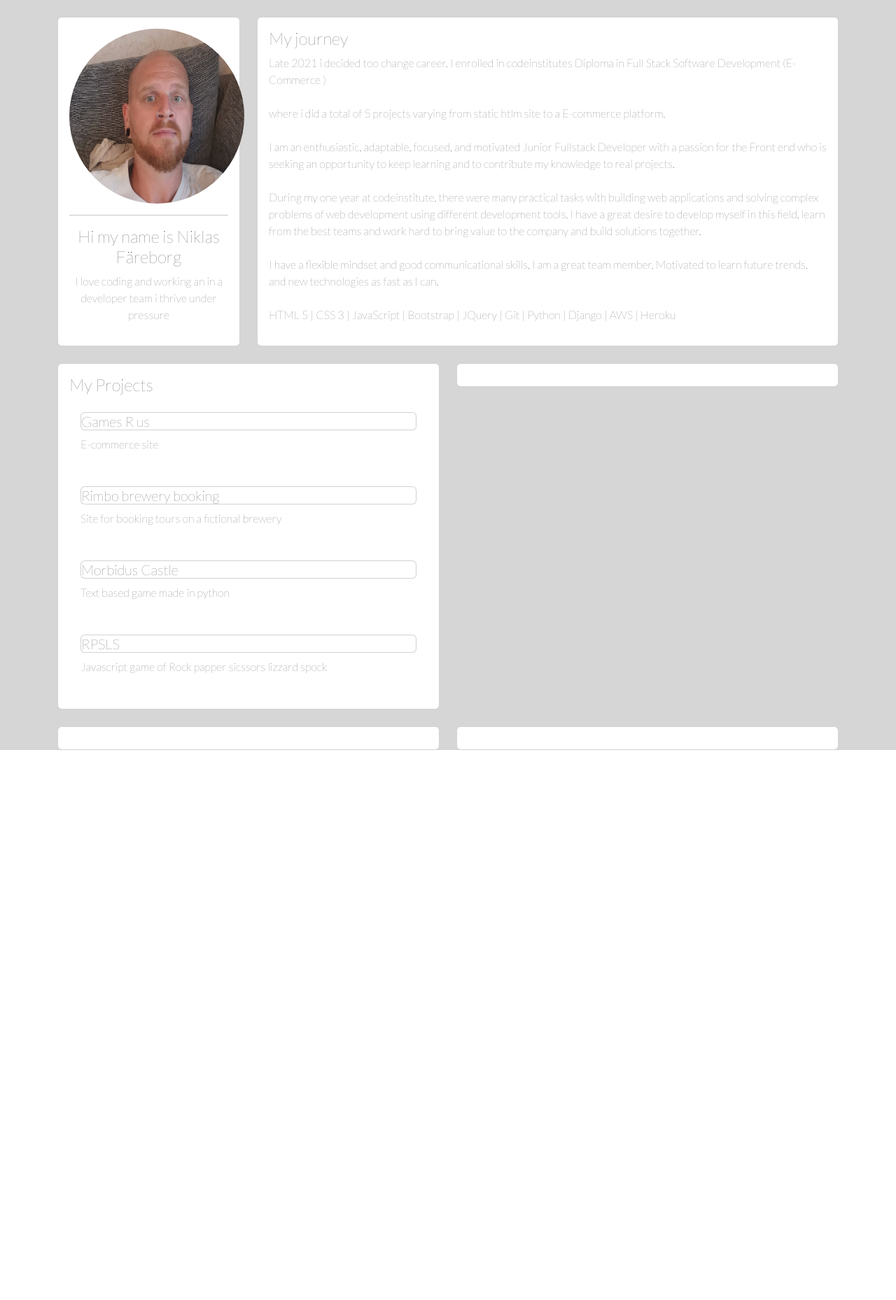
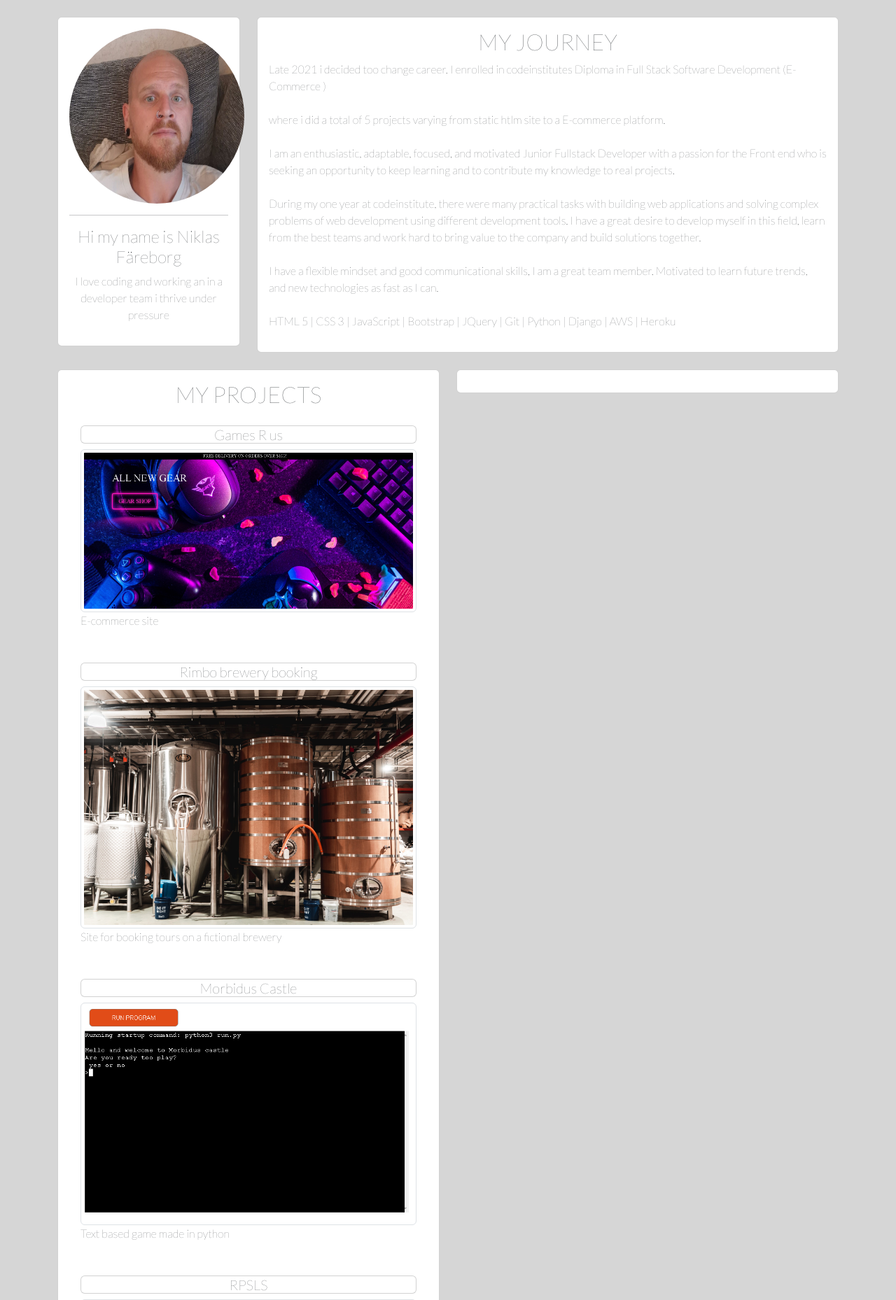
Before and after one commit to ejkington/django-portfolio, a Django app: page / in a window 1280 px wide. Shown: the top 1858 px of the page at 70% size. Before the commit the page ends 1072 px from the top, so only its background shows below. Run offline with Django 4.2, Linux system fonts and the light colour scheme; some libraries are stand-ins or nearby versions.

Commit message:
added portfolios projects to site

```diff
--- a/base/templates/base/home.html
+++ b/base/templates/base/home.html
@@ -32,7 +32,7 @@
             </div>
             <div class="col-md-9">
                 <div class="card card-body">
-                    <h4>My journey</h4>
+                    <h2 class="text-center text-uppercase font-weight-bold">My journey</h2>
                     <p>Late 2021 i decided too change career.
                         I enrolled in codeinstitutes Diploma in Full Stack Software Development (E-Commerce ) <br><br>
                         where i did a total of 5 projects varying from static htlm site to a E-commerce
@@ -61,22 +61,50 @@
         <div class="row">
             <div class="col-md-6">
                 <div class="card card-body">
-                    <h4>My Projects</h4>
+                    <h2 class="text-center text-uppercase font-weight-bold">My Projects</h2>
                     <div class="card-body">
-                        <h5 class="card">Games R us</h5>
+                        <h5 class="card text-center">Games R us</h5>
+                        <a href="https://github.com/ejkington/gamesrus" target="_blank">
+                            <img class="img-thumbnail" src="{% static '/images/gamesrus.png' %}" alt="picture of link">
+                        </a>
                         <p>E-commerce site</p>
                     </div>
                     <div class="card-body">
-                        <h5 class="card">Rimbo brewery booking</h5>
+                        <h5 class="card text-center">Rimbo brewery booking</h5>
+                        <a href="https://github.com/ejkington/rimbo-beer-brewery" target="_blank">
+                            <img class="img-thumbnail" src="{% static '/images/rimbobeerbooking.jpg' %}"
+                                alt="picture of link">
+                        </a>
                         <p>Site for booking tours on a fictional brewery</p>
                     </div>
                     <div class="card-body">
-                        <h5 class="card">Morbidus Castle</h5>
+                        <h5 class="card text-center">Morbidus Castle</h5>
+                        <a href="https://github.com/ejkington/adventure-time" target="_blank">
+                            <img class="img-thumbnail" src="{% static '/images/morbiduscastle.png' %}"
+                                alt="picture of link">
+                        </a>
                         <p>Text based game made in python</p>
                     </div>
                     <div class="card-body">
-                        <h5 class="card">RPSLS</h5>
+                        <h5 class="card text-center">RPSLS</h5>
+                        <a href="https://github.com/ejkington/lizard-spock-ms2" target="_blank">
+                            <img class="img-thumbnail" src="{% static '/images/rpsls.png' %}" alt="picture of link">
+                        </a>
                         <p>Javascript game of Rock papper sicssors lizzard spock</p>
+                    </div>
+                    <div class="card-body">
+                        <h5 class="card text-center">Rimbo beer brewery</h5>
+                        <a href="https://github.com/ejkington/rimbo-beer-brewery-ms1" target="_blank">
+                            <img class="img-thumbnail" src="{% static '/images/#' %}" alt="picture of link">
+                        </a>
+                        <p>Static site of a made up beer brewery</p>
+                    </div>
+                    <div class="card-body">
+                        <h5 class="card text-center">Breathalizer</h5>
+                        <a href="https://github.com/ejkington/breathalizer" target="_blank">
+                            <img class="img-thumbnail" src="{% static '/images/#' %}" alt="picture of link">
+                        </a>
+                        <p>Meditaion app</p>
                     </div>
                 </div>
             </div>
```
Also changed, not shown: static/images/gamesrus.png (added), static/images/morbiduscastle.png (added), static/images/rimbobeerbooking.jpg (added), static/images/rpsls.png (added).
